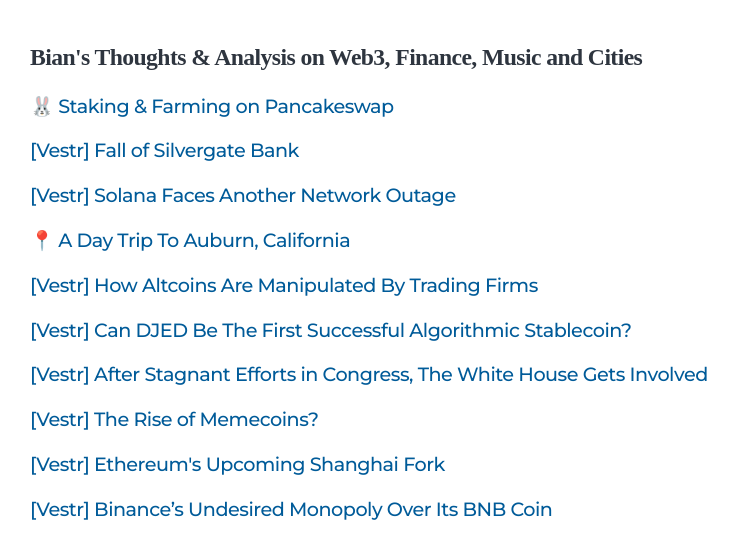
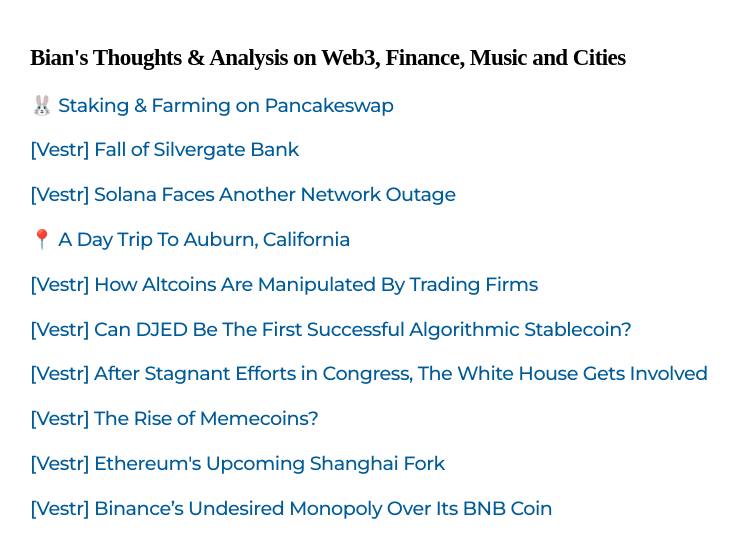
Before and after one commit to BianLee/blog, a Gatsby site: page / in a window 1280 px wide. Shown: the whole page, without its empty margins (190-928 px from the left). Built offline with nearby package versions, Linux system fonts and the light colour scheme; Gatsby itself is replaced by a stand-in of ours.

Commit message:
please work

```diff
--- a/src/style.css
+++ b/src/style.css
@@ -126,6 +126,7 @@
 
 h1 {
   font-size: var(--fontSize-4);
+  color: var(--color-heading-black);
 }
 
 h2 {
@@ -261,10 +262,10 @@
 }
 
 .main-heading {
-
+  font-weight: var(--fontWeight-bold);
   font-family: 'Kaisei Tokumin', serif;
   text-decoration: none;
-  font-size: 1.48rem;
+  font-size: var(--fontSize-3);
   margin: 0;
 
 }
```
